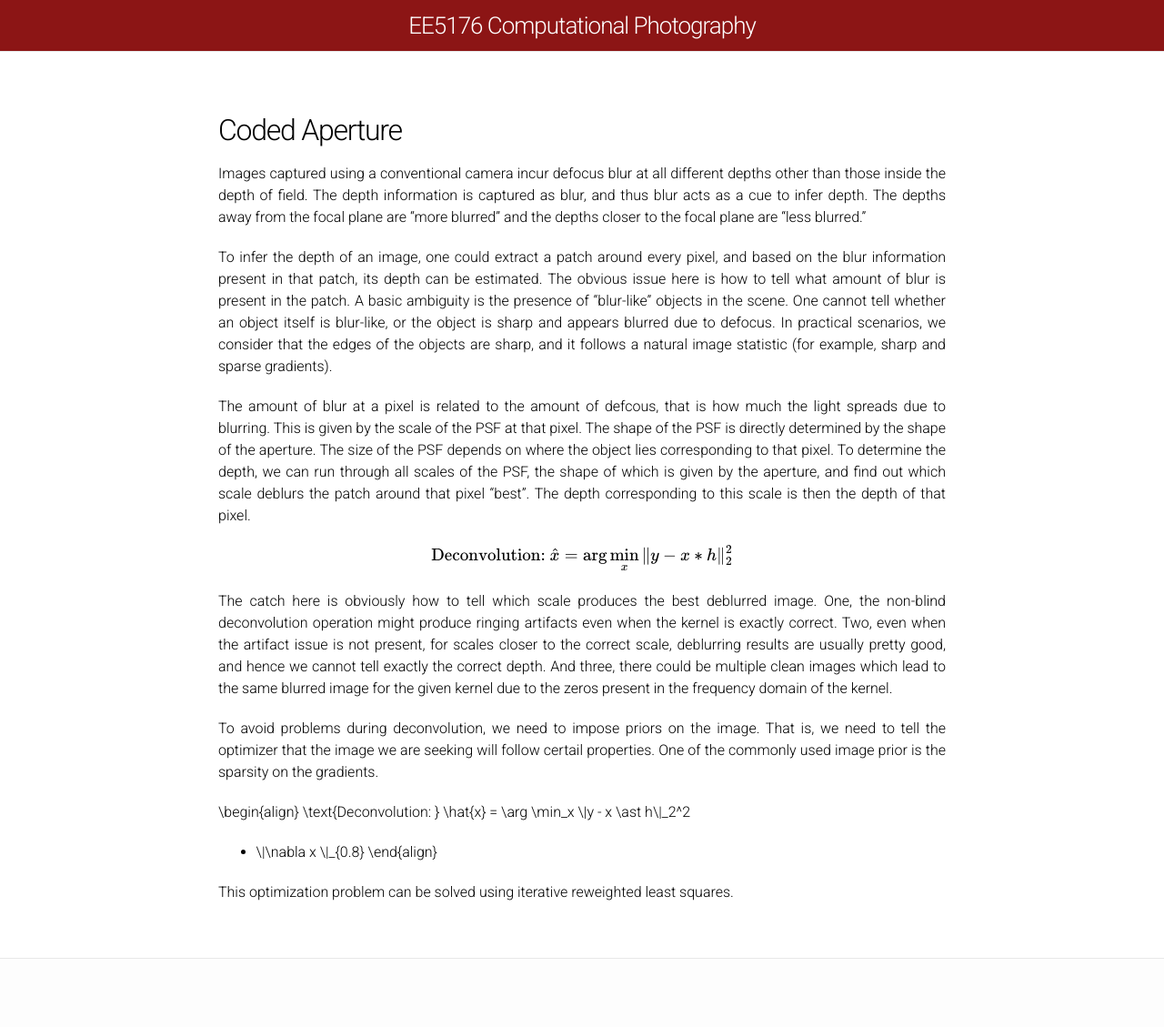
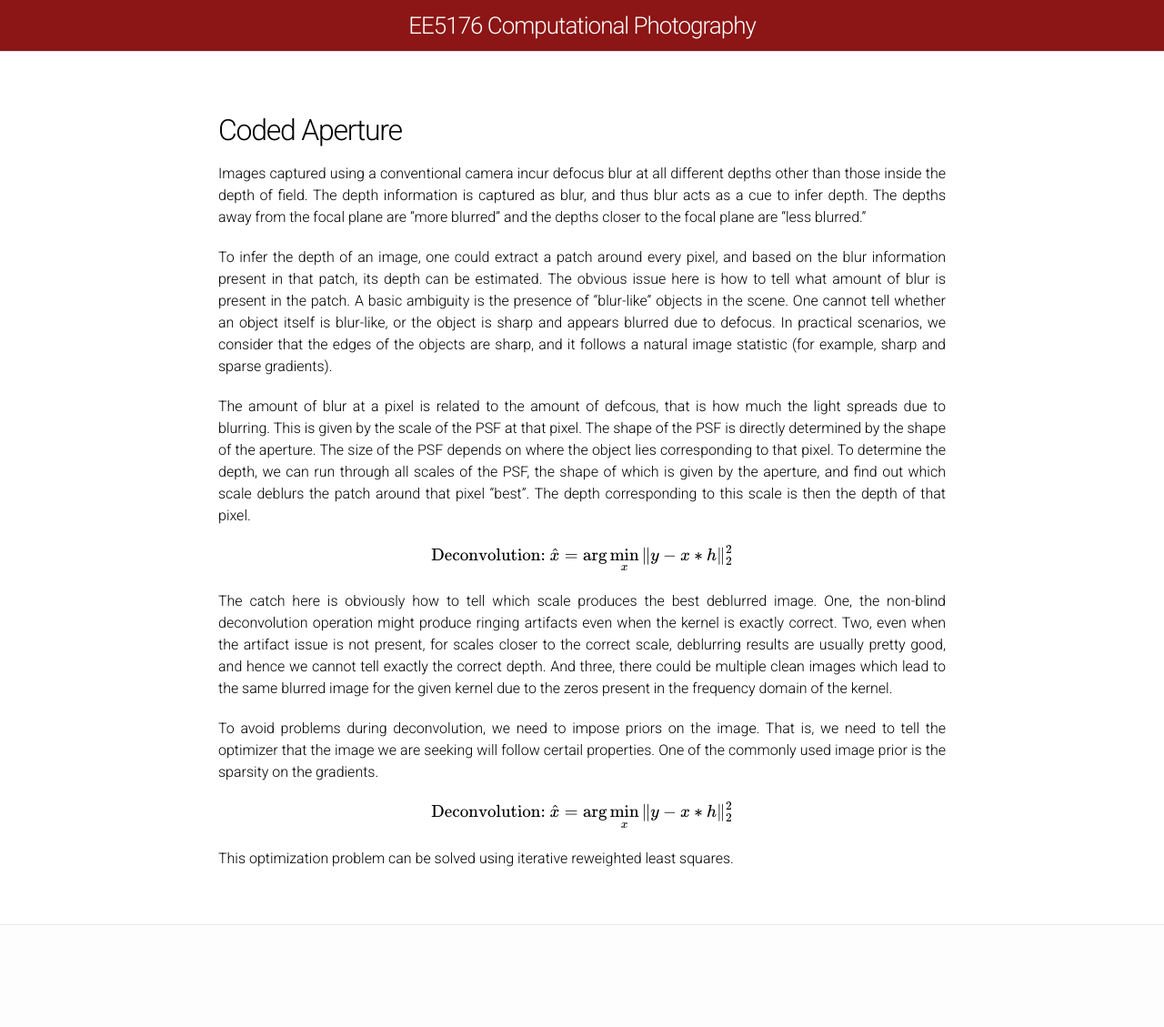
Before and after one commit to apvijay/ee5176, a Jekyll site: the page built from coded-aperture.md, in a window 1280 px wide. Shown: the whole page at 91% size. Built offline with Jekyll 4.4.1, drawn with Linux system fonts in a browser that asks for light colours; Markdown is read by kramdown in place of the engine named in the settings; formulas are drawn with MathJax 3; after the commit the page ends 1092 px from its top, so only the background shows below that.

Commit message:
edit coded-aperture

```diff
--- a/coded-aperture.md
+++ b/coded-aperture.md
@@ -51,7 +51,6 @@ image prior is the sparsity on the gradients.
 
 \\begin{align}
 \\text{Deconvolution: } \\hat{x} = \\arg \\min_x \\|y - x \\ast h\\|_2^2
-+ \\|\\nabla x \\|_\{0.8\}
 \\end{align}
 
 This optimization problem can be solved using iterative reweighted
```
